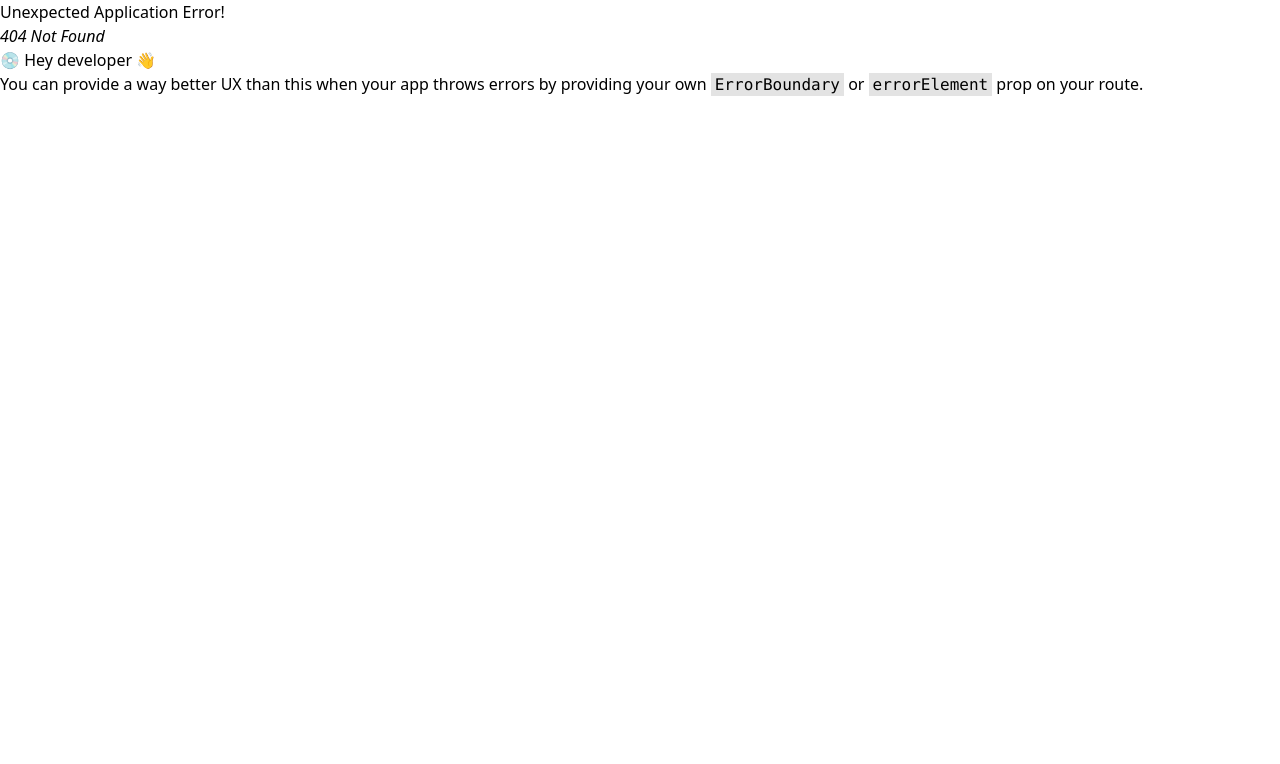
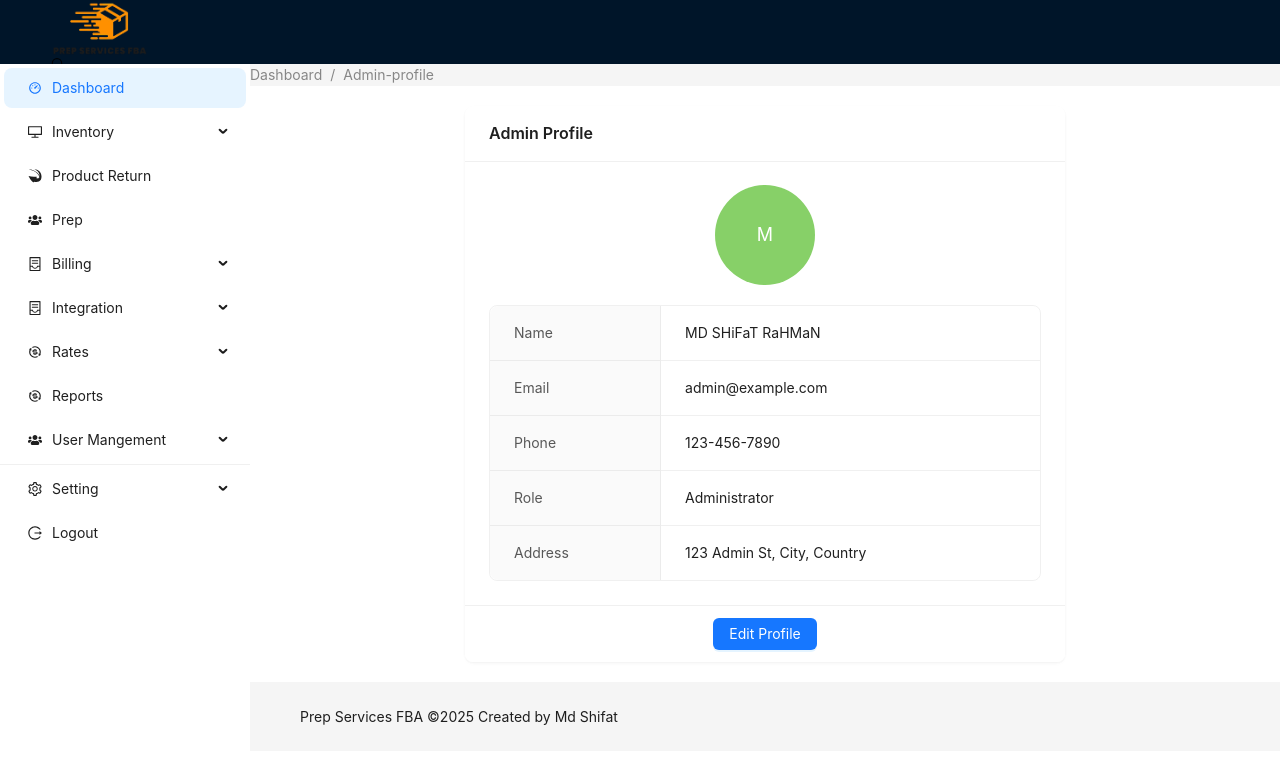
Before and after one commit to MdSHiFaTRaHMaN/Prep-Service-Admin, a React (Vite) app: page /admin-profile in a window 1280 px wide. Before the commit this address had no page. Shown: the top 764 px of the page. Built offline with nearby package versions, Linux system fonts and the light colour scheme.

Commit message:
Admin profile

```diff
--- /dev/null
+++ b/src/components/AdminProfile.jsx
@@ -0,0 +1,113 @@
+import React, { useState } from "react";
+import { Avatar, Card, Descriptions, Button, Modal, Form, Input, message } from "antd";
+
+const AdminProfile = () => {
+  const [isModalOpen, setIsModalOpen] = useState(false);
+  const [adminInfo, setAdminInfo] = useState({
+    name: "MD SHiFaT RaHMaN",
+    email: "admin@example.com",
+    phone: "123-456-7890",
+    role: "Administrator",
+    address: "123 Admin St, City, Country",
+  });
+
+  const showEditModal = () => {
+    setIsModalOpen(true);
+  };
+
+  const handleCancel = () => {
+    setIsModalOpen(false);
+  };
+
+  const handleFinish = (values) => {
+    setAdminInfo({ ...adminInfo, ...values });
+    setIsModalOpen(false);
+    message.success("Admin Profile Update Successfully")
+  };
+
+  return (
+    <div style={{ padding: "20px" }}>
+      {/* Profile Card */}
+      <Card
+        title="Admin Profile"
+        bordered={false}
+        style={{ maxWidth: 600, margin: "0 auto" }}
+        actions={[
+          <Button type="primary" onClick={showEditModal}>
+            Edit Profile
+          </Button>,
+        ]}
+      >
+        <div style={{ textAlign: "center", marginBottom: "20px" }}>
+          <Avatar size={100} style={{ backgroundColor: "#87d068" }}>
+            {adminInfo.name?.charAt(0) || "A"}
+          </Avatar>
+        </div>
+        <Descriptions column={1} bordered>
+          <Descriptions.Item label="Name">{adminInfo.name}</Descriptions.Item>
+          <Descriptions.Item label="Email">{adminInfo.email}</Descriptions.Item>
+          <Descriptions.Item label="Phone">{adminInfo.phone}</Descriptions.Item>
+          <Descriptions.Item label="Role">{adminInfo.role}</Descriptions.Item>
+          <Descriptions.Item label="Address">
+            {adminInfo.address}
+          </Descriptions.Item>
+        </Descriptions>
+      </Card>
+
+      {/* Edit Profile Modal */}
+      <Modal
+        title="Edit Profile"
+        open={isModalOpen}
+        onCancel={handleCancel}
+        footer={null}
+      >
+        <Form
+          layout="vertical"
+          initialValues={adminInfo}
+          onFinish={handleFinish}
+        >
+          <Form.Item
+            label="Name"
+            name="name"
+            rules={[{ required: true, message: "Please input your name!" }]}
+          >
+            <Input />
+          </Form.Item>
+          <Form.Item
+            label="Email"
+            name="email"
+            rules={[
+              { required: true, message: "Please input your email!" },
+              { type: "email", message: "Please enter a valid email!" },
+            ]}
+          >
+            <Input />
+          </Form.Item>
+          <Form.Item
+            label="Phone"
+            name="phone"
+            rules={[
+              { required: true, message: "Please input your phone number!" },
+            ]}
+          >
+            <Input />
+          </Form.Item>
+          <Form.Item
+            label="Address"
+            name="address"
+            rules={[{ required: true, message: "Please input your address!" }]}
+          >
+            <Input />
+          </Form.Item>
+          <Form.Item>
+            <Button type="primary" htmlType="submit">
+              Save Changes
+            </Button>
+          </Form.Item>
+        </Form>
+      </Modal>
+    </div>
+  );
+};
+
+export default AdminProfile;
--- a/src/components/Navbar.jsx
+++ b/src/components/Navbar.jsx
@@ -3,25 +3,35 @@ import { Avatar } from "antd";
 import { UserOutlined } from "@ant-design/icons";
 import { FaChevronDown } from "react-icons/fa";
 import { Link } from "react-router-dom";
-import AdminLogo from "../assets/images/Admin Logo.png"
+import AdminLogo from "../assets/images/Admin Logo.png";
+import { useState } from "react";
+import Notification from "./Notification";
 
 const Navbar = () => {
+  const [open, setOpen] = useState(false);
+  const showDrawer = () => {
+    setOpen(true);
+  };
+  const onClose = () => {
+    setOpen(false);
+  };
   return (
     <div className="w-full">
       <div className="flex items-center justify-between">
         {/* Logo Section */}
         <Link to="/" className="text-2xl font-bold text-yellow-600">
-            <img src={AdminLogo} alt="" width={100}/>
+          <img src={AdminLogo} alt="" width={100} />
         </Link>
         {/* Notification and User Info */}
         <div className="flex items-center gap-6">
           {/* Notification Icon */}
-          <div className="relative">
+          <div className="relative" onClick={showDrawer}>
             <GrNotification className="text-xl text-gray-500 cursor-pointer hover:text-gray-700" />
             <span className="absolute top-[-5px] right-[-5px] w-2.5 h-2.5 bg-red-500 rounded-full"></span>
           </div>
-
+          <Notification onClose={onClose} open={open} />
           {/* User Info */}
+          <Link to="/admin-profile">
             <div className="flex items-center gap-3">
               <Avatar
                 style={{
@@ -30,11 +40,14 @@ const Navbar = () => {
                 icon={<UserOutlined />}
               />
               <div className="leading-tight">
-              <h4 className="text-sm font-semibold text-gray-700">Md Shifat Rahman</h4>
+                <h4 className="text-sm font-semibold text-gray-700">
+                  Md Shifat Rahman
+                </h4>
                 <p className="text-xs text-gray-500">Admin</p>
               </div>
               <FaChevronDown />
             </div>
+          </Link>
         </div>
       </div>
     </div>
--- /dev/null
+++ b/src/components/Notification.jsx
@@ -0,0 +1,81 @@
+import { Drawer, List, Avatar, Badge, Space, Typography } from "antd";
+import UserIMG from "../assets/images/UserIMG.png"
+const { Text } = Typography;
+
+const Notification = ({ onClose, open }) => {
+  // Mock order data
+  const orders = [
+    {
+      id: "T12345",
+      customer: "John Doe",
+      date: "2025-01-05",
+      status: "Pending",
+      avatar: UserIMG,
+    },
+    {
+      id: "T67890",
+      customer: "Jane Smith",
+      date: "2025-01-06",
+      status: "Delivered",
+      avatar: UserIMG,
+    },
+    {
+      id: "T98765",
+      customer: "Robert Brown",
+      date: "2025-01-07",
+      status: "Out of Stock",
+      avatar: UserIMG,
+    },
+  ];
+
+  // Status colors
+  const getStatusBadge = (status) => {
+    switch (status) {
+      case "Pending":
+        return <Badge color="orange" text={status} />;
+      case "Delivered":
+        return <Badge color="green" text={status} />;
+      case "Out of Stock":
+        return <Badge color="red" text={status} />;
+      default:
+        return <Badge color="blue" text={status} />;
+    }
+  };
+
+  return (
+    <Drawer
+      title="Order Notifications"
+      placement="right"
+      onClose={onClose}
+      open={open}
+      width={350}
+    >
+      <List
+        itemLayout="horizontal"
+        dataSource={orders}
+        renderItem={(order) => (
+          <List.Item>
+            <List.Item.Meta
+              avatar={<Avatar src={order.avatar}  className="bg-gray-200"/>}
+              title={
+                <Space>
+                  <Text strong>Order ID:</Text> {order.id}
+                </Space>
+              }
+              description={
+                <div>
+                  <Text>Customer: {order.customer}</Text>
+                  <br />
+                  <Text>Order Date: {order.date}</Text>
+                </div>
+              }
+            />
+            {getStatusBadge(order.status)}
+          </List.Item>
+        )}
+      />
+    </Drawer>
+  );
+};
+
+export default Notification;
--- a/src/layout/Main.jsx
+++ b/src/layout/Main.jsx
@@ -92,9 +92,9 @@ const Main = () => {
             marginLeft: isLargeScreen ? 250 : 0,
           }}
         >
-          <Content className="px-4 lg:px-6 py-4">
+          <Content className="lg:px-6 py-4">
             <div className="flex justify-between">
-              <Breadcrumb className="m-4">
+              <Breadcrumb className="my-4 bg-white p-1.5 rounded">
                 {generateBreadcrumbItems().map((item, index) => (
                   <Breadcrumb.Item key={index}>
                     <Link
--- a/src/routes/Routes.jsx
+++ b/src/routes/Routes.jsx
@@ -18,6 +18,7 @@ import EditUser from "../pages/EditUser";
 import FcmConfigaration from "../pages/FcmConfigaration";
 import SmtpConfigaration from "../pages/SmtpConfigaration";
 import ChangePassword from "../pages/ChangePassword";
+import AdminProfile from "../components/AdminProfile";
 
 
 
@@ -97,6 +98,10 @@ export const router = createBrowserRouter([
          {
           path: "/change-password",
           element : <ChangePassword />
+         },
+         {
+          path : "/admin-profile",
+          element: <AdminProfile />
          }
     ],
   },
```
Also changed, not shown: src/assets/images/UserIMG.png (added). Lines whose indentation alone changed are shown as unchanged.
